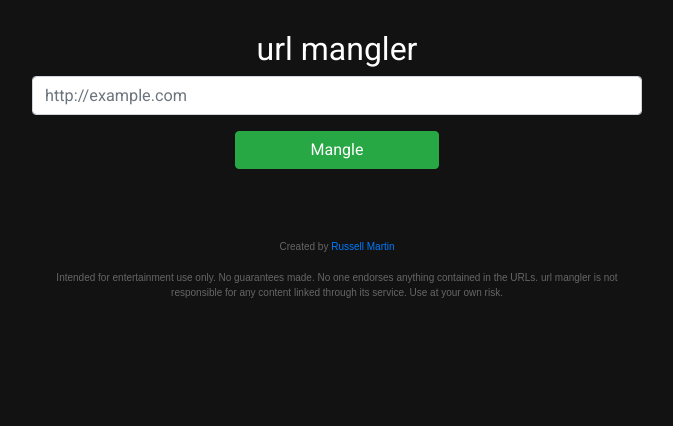
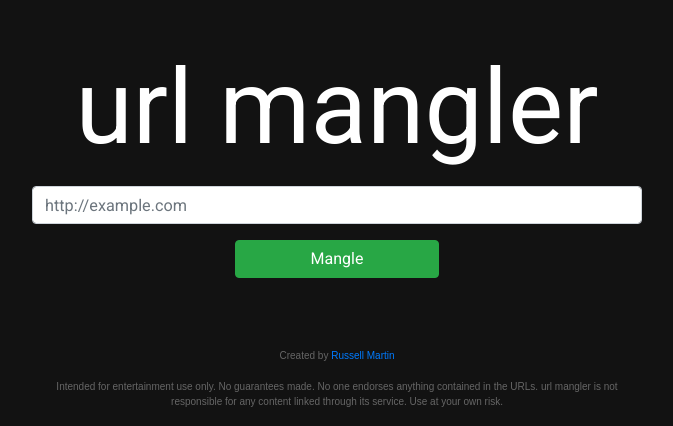
Before and after one commit to rmartin16/url-mangler, a Django app: page / in a window 1280 px wide. Shown: the top 426 px of the page, without its empty margins (303-976 px from the left). Run offline with Django 3.2, Linux system fonts and the light colour scheme; parts of the project's set-up code (start-up, migrations or seed data) failed here and were passed over; some libraries are stand-ins or nearby versions.

Commit message:
enlarge page title; fix mangled link presentation; stop printing configuration at startup (#4)

```diff
--- a/url_mangler/apps/url_mapper/static/url_mapper/css/url_mapper.css
+++ b/url_mangler/apps/url_mapper/static/url_mapper/css/url_mapper.css
@@ -1,3 +1,8 @@
+
+.title {
+    font-size: 800%;
+    text-align: center;
+}
 
 .url-input {
     color:#000000;
--- a/url_mangler/apps/url_mapper/templates/url_mapper/url_mapping_form.html
+++ b/url_mangler/apps/url_mapper/templates/url_mapper/url_mapping_form.html
@@ -9,8 +9,8 @@
 {% block content %}
 <p></p>
 <div class="container-fluid">
-    <div class="row d-flex justify-content-center">
-        <center><h2>url mangler</h2></center>
+    <div class="title row d-flex justify-content-center">
+        url mangler
     </div>
     <div class="row d-flex justify-content-center">
         <div class="col-xs-6">
--- a/url_mangler/apps/url_mapper/views.py
+++ b/url_mangler/apps/url_mapper/views.py
@@ -38,9 +38,12 @@ class CreateSlugView(FormView):
         if dest_url := self.request.session.get("destination_url"):
             context["destination_url"] = dest_url
             context["slug_url"] = self.request.session["slug_url"]
-            context["slug_url_label"] = (
-                context["slug_url"].lstrip("http://").lstrip("https://")
-            )
+            if context["slug_url"].startswith("http://"):
+                context["slug_url_label"] = context["slug_url"][7:]
+            elif context["slug_url"].startswith("https://"):
+                context["slug_url_label"] = context["slug_url"][8:]
+            else:
+                context["slug_url_label"] = context["slug_url"]
 
         # clear session cache to prevent any bleeding
         self.request.session.pop("destination_url", None)
--- a/url_mangler/settings/settings.py
+++ b/url_mangler/settings/settings.py
@@ -23,7 +23,6 @@ confidential = SecretsManager(
     secrets_file=environ.get("URLMANGLER_SECRETS_FILE"),
     region_name="us-east-1",
 )
-print(f"{vars(confidential)=}")
 
 # Quick-start development settings - unsuitable for production
 # See https://docs.djangoproject.com/en/3.1/howto/deployment/checklist/
```
Also changed, not shown: url_mangler/apps/url_mapper/tests/test_views.py (+4 -1 lines).
